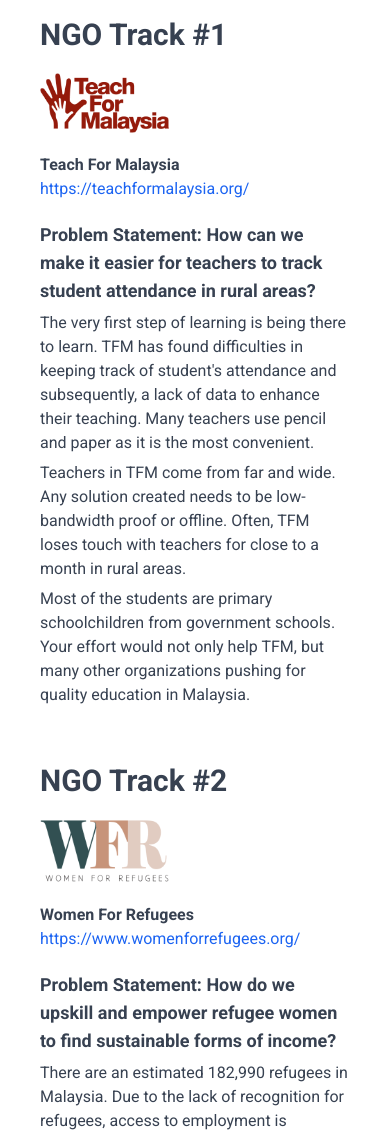
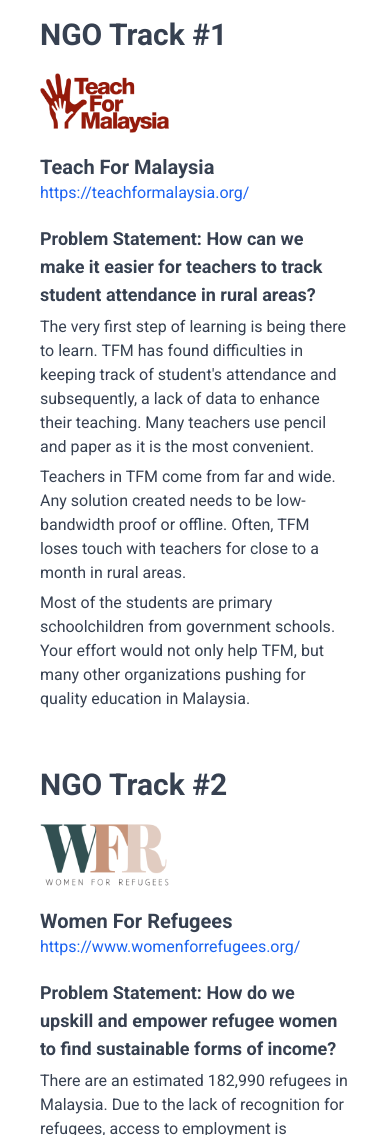
Before and after one commit to Google-Developer-Student-Club-Malaysia/kitahack2023, a website: page index.html in a window 390 px wide. Shown: the part 4320-5455 px from the top of the page. Drawn offline with nearby package versions, Linux system fonts and the light colour scheme; files that its build step writes are made by us from their sources.

Commit message:
Fix font size in h3

```diff
--- a/index.html
+++ b/index.html
@@ -309,7 +309,7 @@
                     <a href="https://teachformalaysia.org/" target="_blank" class="flex justify-start">
                         <img src="./img/ngos/ngo-teach-for-malaysia.png" alt="Logo for Teach For Malaysia" class="w-5/12 max-h-min lg:max-h-20">
                     </a>
-                    <h3 class="font-bold text-1xl md:text-3xl lg:min-w-[450px] dark:text-white pt-5">Teach For Malaysia</h3>
+                    <h3 class="font-bold text-xl md:text-3xl lg:min-w-[450px] dark:text-white pt-5">Teach For Malaysia</h3>
                     <a href="https://teachformalaysia.org/" target="_blank" class="text-blue-600">
                         https://teachformalaysia.org/
                     </a>
@@ -327,7 +327,7 @@
                     <a href="https://www.womenforrefugees.org/" target="_blank" class="flex justify-start">
                         <img src="./img/ngos/ngo-women-for-refugees.png" alt="Logo for Women For Refugees" class="dark:brightness-50 dark:invert w-5/12 max-h-min lg:max-h-20">
                     </a>
-                    <h3 class="font-bold text-1xl md:text-3xl lg:min-w-[450px] dark:text-white pt-5">Women For Refugees</h3>
+                    <h3 class="font-bold text-xl md:text-3xl lg:min-w-[450px] dark:text-white pt-5">Women For Refugees</h3>
                     <a href="https://www.womenforrefugees.org/" target="_blank" class="text-blue-600">
                         https://www.womenforrefugees.org/
                     </a>
```
